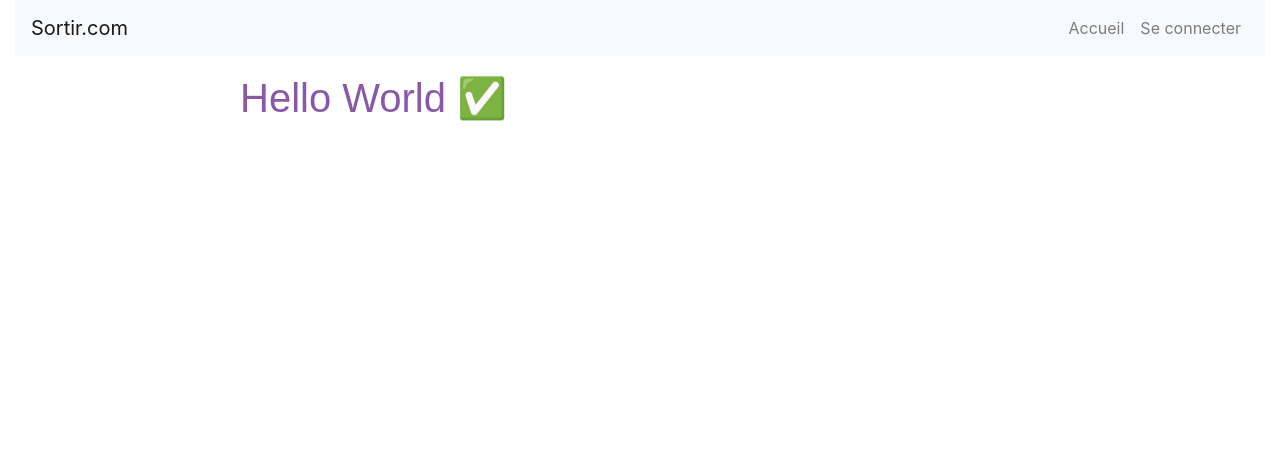
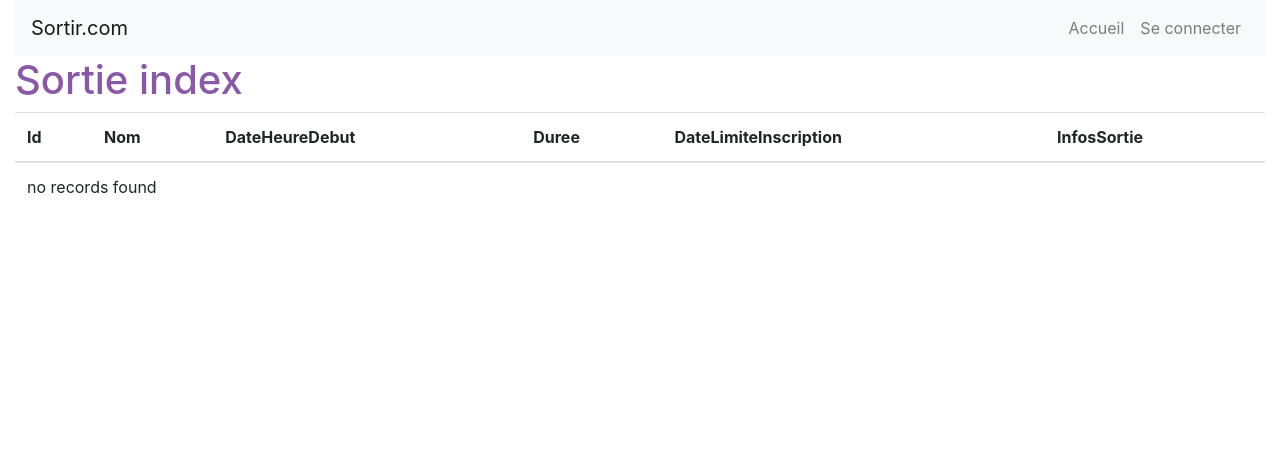
Before and after one commit to Laurent85220/sortir.com, a Symfony app: template templates/main/index.html.twig in a window 1280 px wide. Shown: the top 451 px of the page. Run offline with Twig, Linux system fonts and the light colour scheme; the template is opened without the code that fills it, so the values that code supplies are empty; some libraries are stand-ins or nearby versions.

Commit message:
(une page d'index de base, très inspirée!)

```diff
--- a/src/Controller/MainController.php
+++ b/src/Controller/MainController.php
@@ -3,6 +3,7 @@
 namespace App\Controller;
 
 
+use App\Repository\SortieRepository;
 use Symfony\Bundle\FrameworkBundle\Controller\Controller;
 use Symfony\Component\HttpFoundation\Request;
 use Symfony\Component\HttpFoundation\Response;
@@ -13,10 +14,10 @@ class MainController extends Controller
         /**
          * @Route("/", name="home")
          */
-        public function index()
+        public function index(SortieRepository $sortieRepository): Response
         {
             return $this->render('main/index.html.twig', [
-                'controller_name' => 'MainController',
+                'sorties' => $sortieRepository->findAll(),
             ]);
         }
     /**
--- a/templates/base.html.twig
+++ b/templates/base.html.twig
@@ -46,7 +46,7 @@
                             <a class="nav-link" href="#">Accueil<span class="sr-only">(current)</span></a>
                         </li>
                         <li class="nav-item">
-                            <a class="nav-link" href="{{ path('app_login') }}" tabindex="-1" aria-disabled="true">Se connecter</a>
+                            <a class="nav-link" href="{{ path('connexion') }}" tabindex="-1" aria-disabled="true">Se connecter</a>
                         </li>
                     {% endif %}
                 </ul>
--- a/templates/main/index.html.twig
+++ b/templates/main/index.html.twig
@@ -1,15 +1,37 @@
 {% extends 'base.html.twig' %}
 
-{% block title %}Ma page {{ parent () }}{% endblock %}
+{% block title %}Sortie index{% endblock %}
 
 {% block body %}
-<style>
-    .example-wrapper { margin: 1em auto; max-width: 800px; width: 95%; font: 18px/1.5 sans-serif; }
-    .example-wrapper code { background: #F5F5F5; padding: 2px 6px; }
-</style>
+    <h1>Sortie index</h1>
 
-<div class="example-wrapper">
-    <h1>Hello World ✅</h1>
+    <table class="table">
+        <thead>
+        <tr>
+            <th>Id</th>
+            <th>Nom</th>
+            <th>DateHeureDebut</th>
+            <th>Duree</th>
+            <th>DateLimiteInscription</th>
+            <th>InfosSortie</th>
 
-{{ parent() }}
+        </tr>
+        </thead>
+        <tbody>
+        {% for sortie in sorties %}
+            <tr>
+                <td>{{ sortie.id }}</td>
+                <td>{{ sortie.nom }}</td>
+                <td>{{ sortie.dateHeureDebut ? sortie.dateHeureDebut|date('Y-m-d H:i:s') : '' }}</td>
+                <td>{{ sortie.duree }}</td>
+                <td>{{ sortie.dateLimiteInscription ? sortie.dateLimiteInscription|date('Y-m-d H:i:s') : '' }}</td>
+                <td>{{ sortie.infosSortie }}</td>
+            </tr>
+        {% else %}
+            <tr>
+                <td colspan="8">no records found</td>
+            </tr>
+        {% endfor %}
+        </tbody>
+    </table>
 {% endblock %}
```
